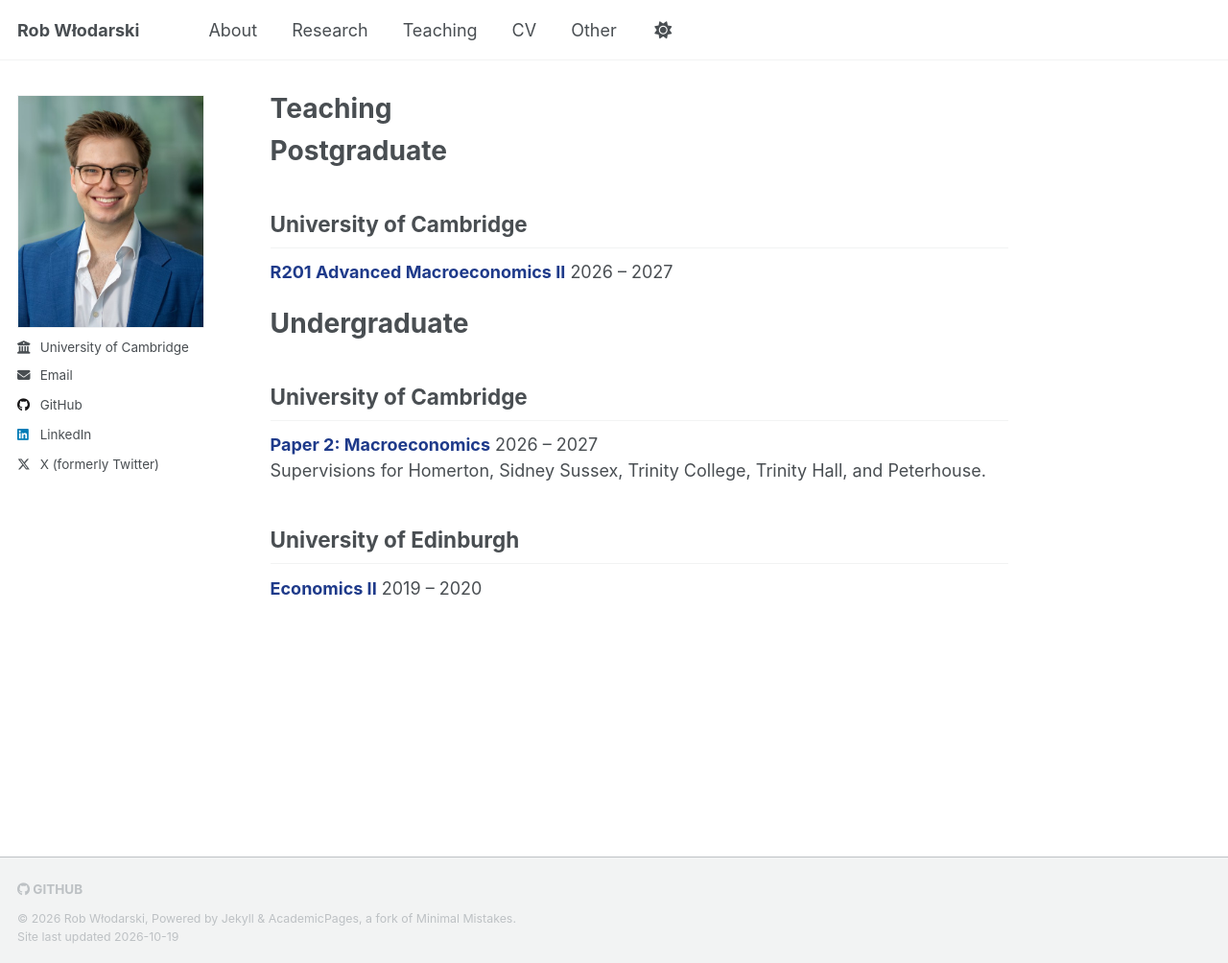
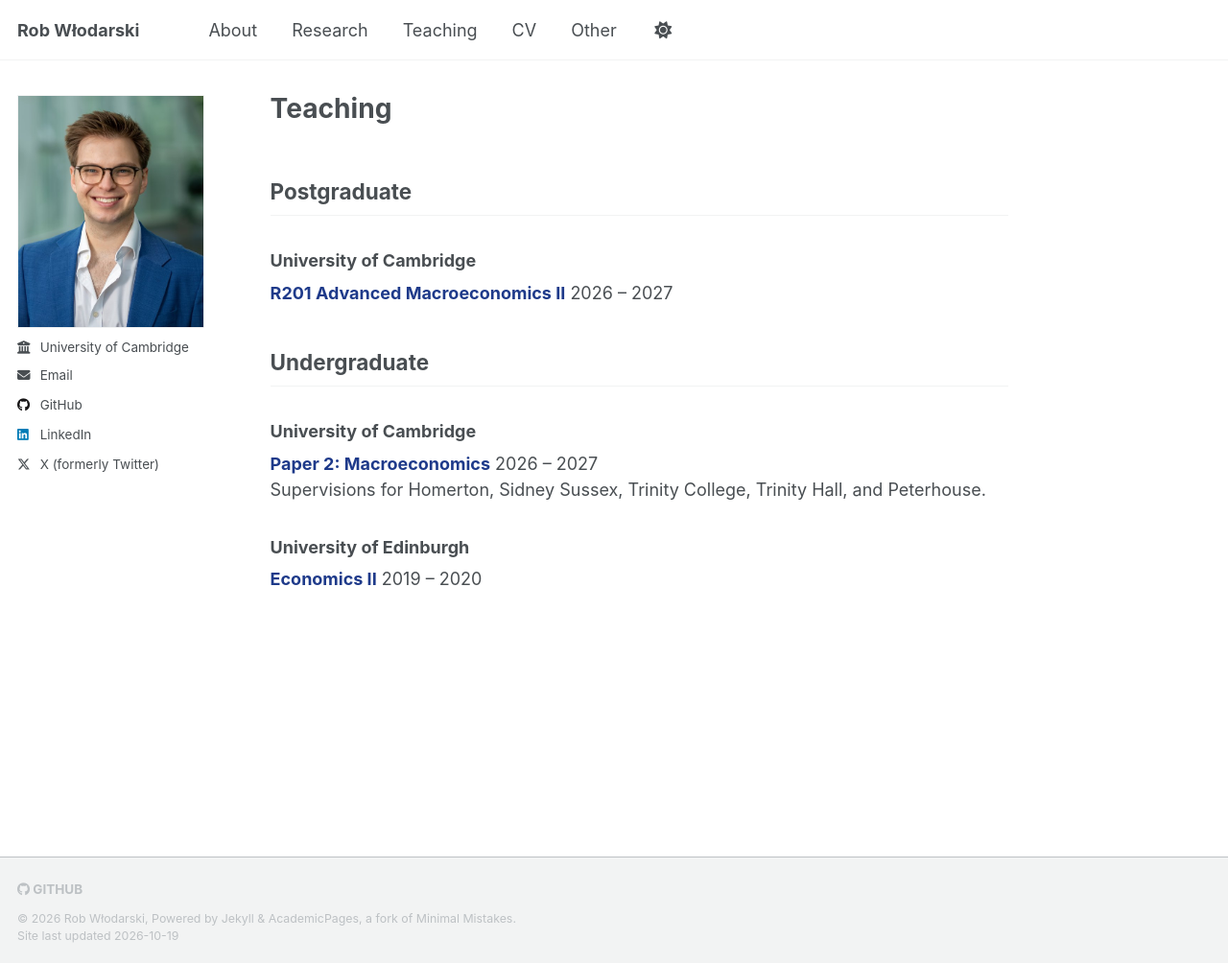
Before and after one commit to robertwlodarski/robertwlodarski.github.io, a Jekyll site: the page built from _pages/teaching.md, in a window 1280 px wide and 1004 px high. Shown: the whole window at 96% size. Built offline with Jekyll 4.4.1, drawn with Linux system fonts in a browser that asks for light colours.

Commit message:
Headline changes made

```diff
--- a/_pages/teaching.md
+++ b/_pages/teaching.md
@@ -4,17 +4,17 @@ permalink: /teaching/
 author_profile: true
 ---
 
-# Postgraduate
-## University of Cambridge
+## Postgraduate
+### University of Cambridge
 <span style="color: var(--global-link-color); font-weight: bold;">R201 Advanced Macroeconomics II</span> 2026 -- 2027
 
-# Undergraduate
+## Undergraduate
 
-## University of Cambridge
+### University of Cambridge
 
 <span style="color: var(--global-link-color); font-weight: bold;">Paper 2: Macroeconomics</span> 2026 -- 2027 <br>
 Supervisions for Homerton, Sidney Sussex, Trinity College, Trinity Hall, and Peterhouse.
 
-## University of Edinburgh
+### University of Edinburgh
 
 <span style="color: var(--global-link-color); font-weight: bold;">Economics II</span> 2019 -- 2020
```
